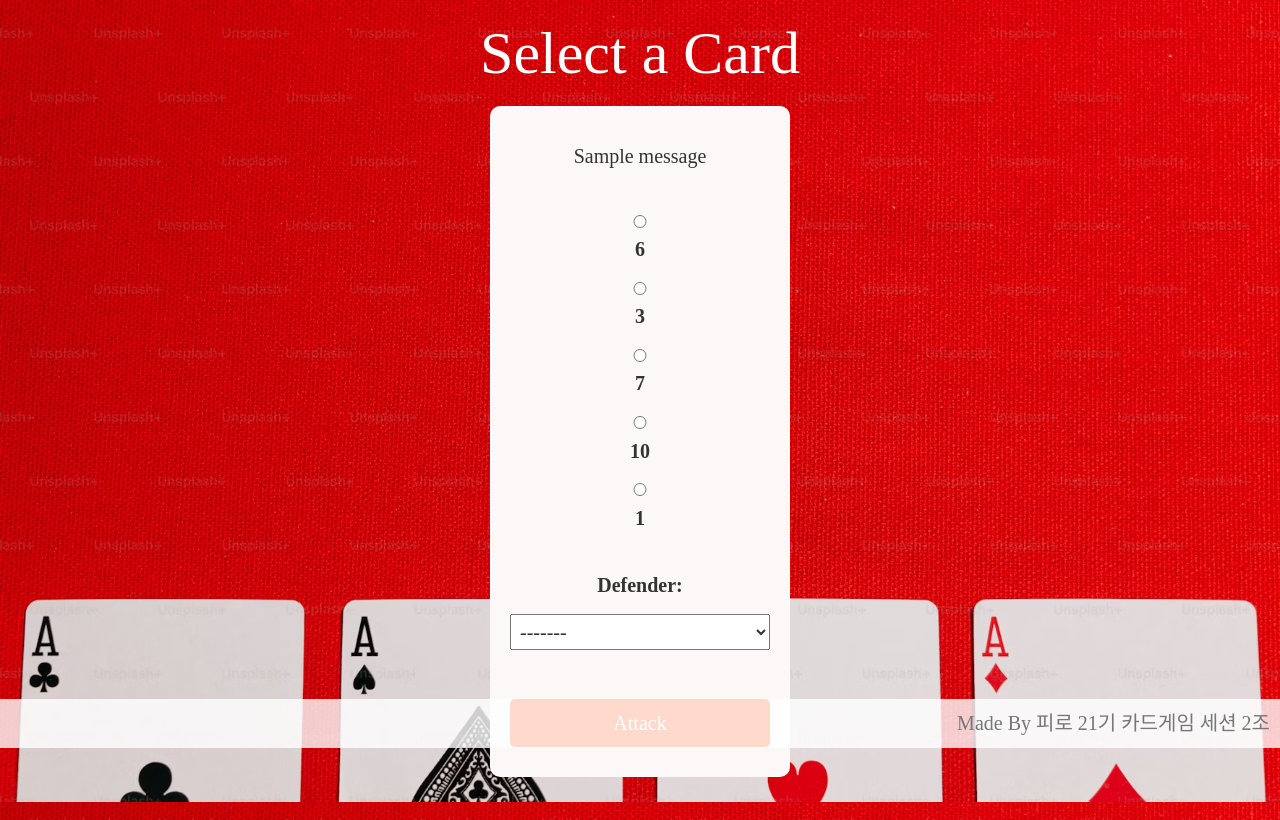
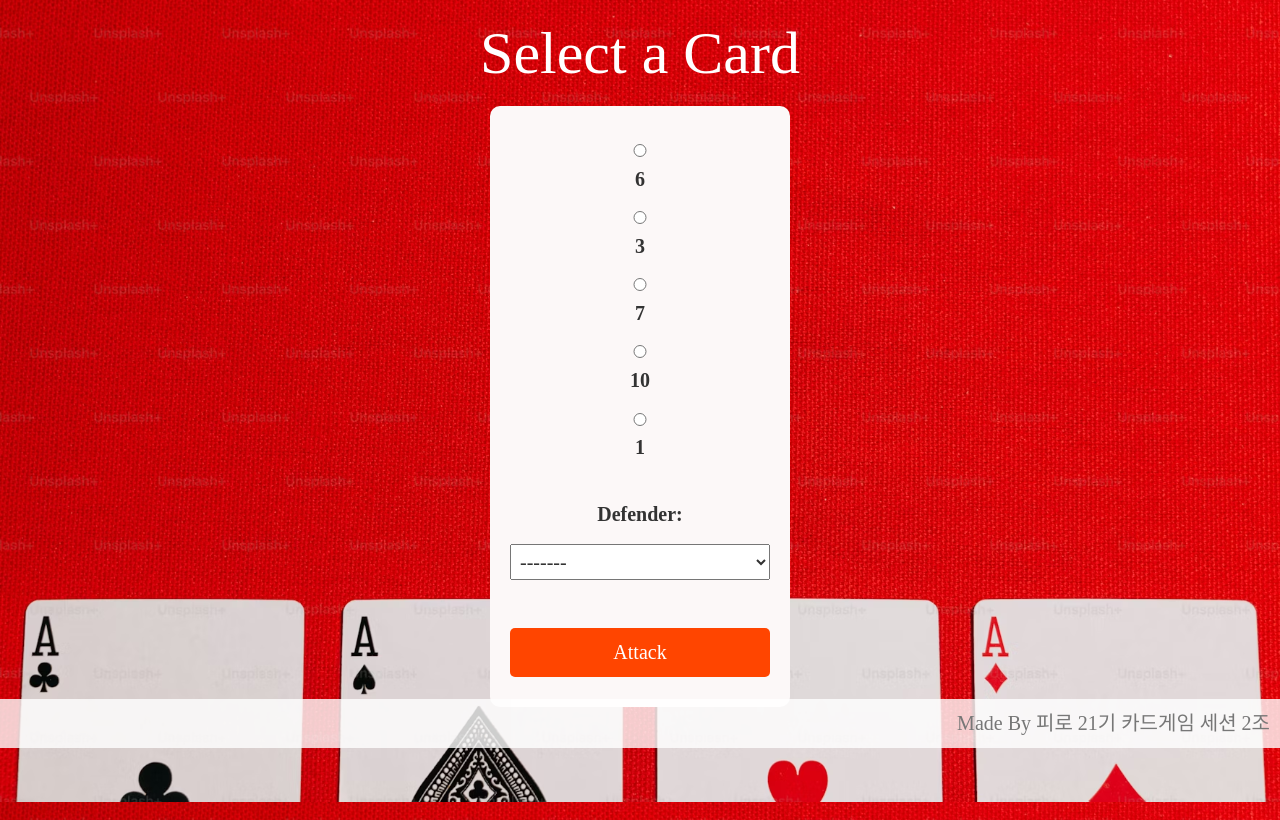
Before and after one commit to Pirogramming-21/Piro21_CardGame_02, a Django app: page /game/attack/ in a window 1280 px wide. Shown: the part 52-872 px from the top of the page. Run offline with Django 5.2, Linux system fonts and the light colour scheme; a user stored in the database is signed in; data comes from the database, SQL or seed files in the repository; both versions use the stored data as it was after the commit; tables that the repository leaves empty hold one stand-in row (values such as "Sample post"); one stand-in notice (Sample message) is shown; some libraries are stand-ins or nearby versions; some web fonts are replaced.

Commit message:
[fix] db 수정

```diff
--- a/templates/attack.html
+++ b/templates/attack.html
@@ -7,13 +7,6 @@
     <h1 style="margin-top: 0; margin-bottom: 20px;" class="attack-h1">Select a Card</h1>
     <form method="post" class="attack-form" style="margin: 0;">
         {% csrf_token %}
-        {% if messages %}
-            <div class="messages">
-                {% for message in messages %}
-                    <div class="alert {{ message.tags }}">{{ message }}</div>
-                {% endfor %}
-            </div>
-        {% endif %}
         {% for card in cards %}
         <label class="attack-label">
             <input type="radio" name="selected_card" value="{{ card }}">
```
Also changed, not shown: db.sqlite3.
